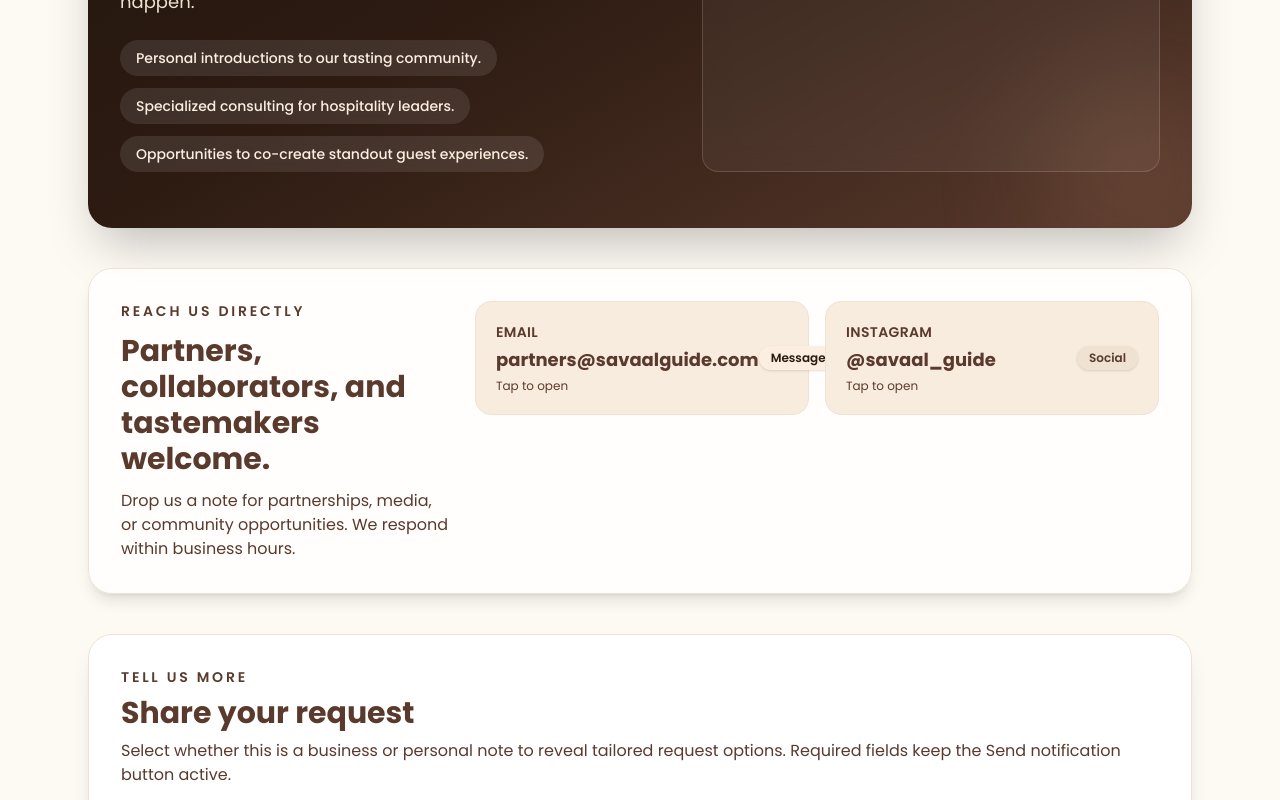
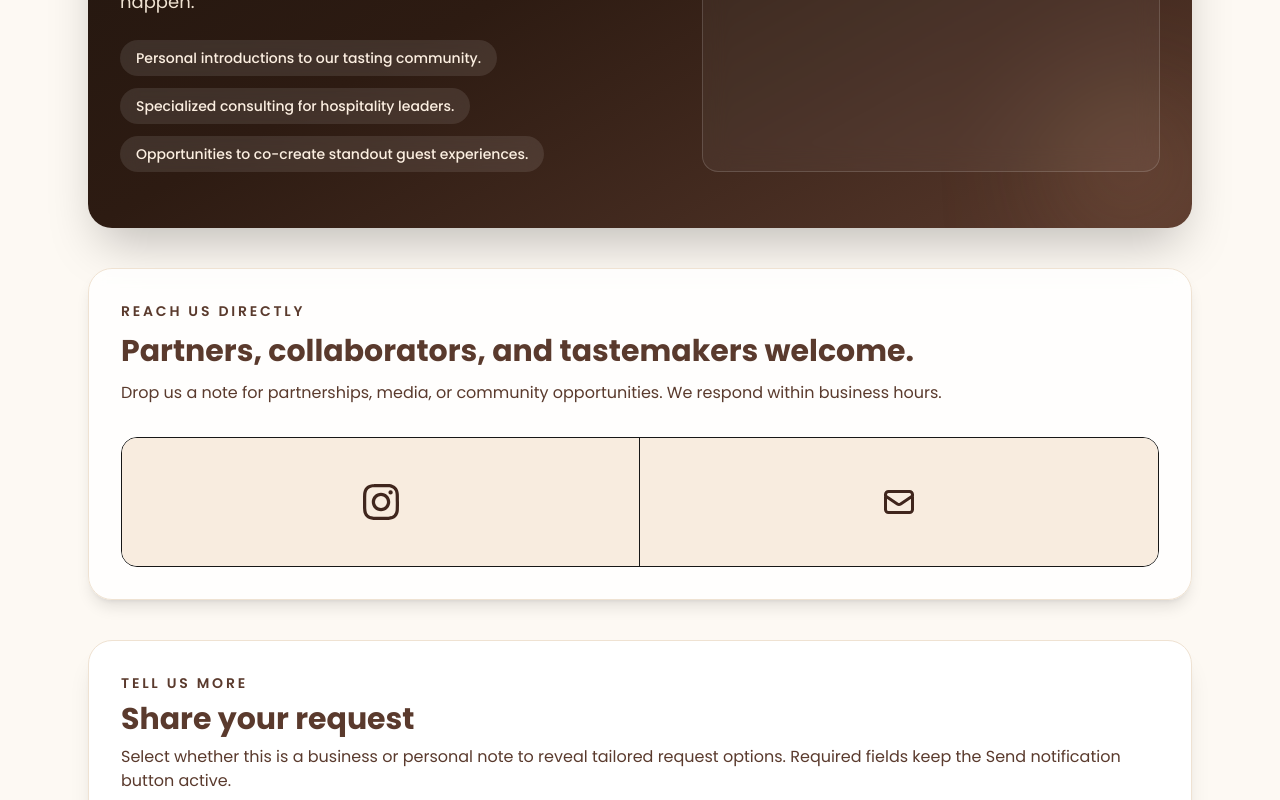
Before and after one commit to LayerSyncAi/savaal, a Next.js app: page /contact in a window 1280 px wide. Shown: the part 608-1408 px from the top of the page. Built offline with nearby package versions, Linux system fonts and the light colour scheme.

Commit message:
Refactor contact details with animated social links

```diff
--- a/app/contact/components/ContactDetails.tsx
+++ b/app/contact/components/ContactDetails.tsx
@@ -1,24 +1,55 @@
-import Link from "next/link";
+"use client";
 
-const contactPoints = [
+import React, { MouseEvent } from "react";
+import { useAnimate } from "framer-motion";
+import { IconType } from "react-icons";
+import { HiOutlineMail } from "react-icons/hi";
+import { SiInstagram } from "react-icons/si";
+
+const contactLinks: { label: string; href: string; Icon: IconType; badge: string }[] = [
+  {
+    label: "Instagram",
+    href: "https://www.instagram.com/savaal_guide",
+    Icon: SiInstagram,
+    badge: "Social",
+  },
   {
     label: "Email",
-    value: "partners@savaalguide.com",
     href: "mailto:partners@savaalguide.com",
-    accent: "bg-[#fcefe1] text-[#2c1a12]",
-  },
-  {
-    label: "Instagram",
-    value: "@savaal_guide",
-    href: "https://www.instagram.com/savaal_guide",
-    accent: "bg-[#efe2d2] text-[#5a3a2d]",
+    Icon: HiOutlineMail,
+    badge: "Message",
   },
 ];
 
+type Side = "top" | "left" | "bottom" | "right";
+type KeyframeMap = {
+  [key in Side]: string[];
+};
+
+const NO_CLIP = "polygon(0 0, 100% 0, 100% 100%, 0% 100%)";
+const BOTTOM_RIGHT_CLIP = "polygon(0 0, 100% 0, 0 0, 0% 100%)";
+const TOP_RIGHT_CLIP = "polygon(0 0, 0 100%, 100% 100%, 0% 100%)";
+const BOTTOM_LEFT_CLIP = "polygon(100% 100%, 100% 0, 100% 100%, 0 100%)";
+const TOP_LEFT_CLIP = "polygon(0 0, 100% 0, 100% 100%, 100% 0)";
+
+const ENTRANCE_KEYFRAMES: KeyframeMap = {
+  left: [BOTTOM_RIGHT_CLIP, NO_CLIP],
+  bottom: [BOTTOM_RIGHT_CLIP, NO_CLIP],
+  top: [BOTTOM_RIGHT_CLIP, NO_CLIP],
+  right: [TOP_LEFT_CLIP, NO_CLIP],
+};
+
+const EXIT_KEYFRAMES: KeyframeMap = {
+  left: [NO_CLIP, TOP_RIGHT_CLIP],
+  bottom: [NO_CLIP, TOP_RIGHT_CLIP],
+  top: [NO_CLIP, TOP_RIGHT_CLIP],
+  right: [NO_CLIP, BOTTOM_LEFT_CLIP],
+};
+
 export const ContactDetails = () => {
   return (
-    <section className="grid gap-6 rounded-3xl border border-(--border) bg-white/80 p-8 shadow-lg backdrop-blur lg:grid-cols-3">
-      <div className="space-y-3 lg:col-span-1">
+    <section className="space-y-8 rounded-3xl border border-(--border) bg-white/80 p-8 shadow-lg backdrop-blur">
+      <div className="space-y-3">
         <p className="text-sm font-semibold uppercase tracking-[0.2em] text-[var(--muted)]">
           Reach us directly
         </p>
@@ -26,35 +57,108 @@ export const ContactDetails = () => {
           Partners, collaborators, and tastemakers welcome.
         </h2>
         <p className="text-[var(--muted)]">
-          Drop us a note for partnerships, media, or community opportunities.
-          We respond within business hours.
+          Drop us a note for partnerships, media, or community opportunities. We respond within
+          business hours.
         </p>
       </div>
 
-      <div className="lg:col-span-2">
-        <div className="grid gap-4 sm:grid-cols-2">
-          {contactPoints.map((contact) => (
-            <Link
-              key={contact.label}
-              href={contact.href}
-              className="group flex items-center justify-between rounded-2xl border border-(--border) bg-(--secondary-light) p-5 transition hover:-translate-y-1 hover:border-[var(--accent)] hover:shadow-lg"
-            >
-              <div className="space-y-1">
-                <p className="text-sm font-semibold uppercase tracking-wide text-[var(--muted-dark)]">
-                  {contact.label}
-                </p>
-                <p className="text-lg font-bold text-[var(--primary-dark)]">{contact.value}</p>
-                <p className="text-xs text-[var(--muted)]">Tap to open</p>
-              </div>
-              <span
-                className={`rounded-full px-3 py-1 text-xs font-semibold shadow ${contact.accent}`}
-              >
-                {contact.label === "Email" ? "Message" : "Social"}
-              </span>
-            </Link>
+      <div className="divide-y divide-neutral-900 overflow-hidden rounded-2xl border border-neutral-900">
+        <div className="grid grid-cols-1 divide-x divide-neutral-900 sm:grid-cols-2">
+          {contactLinks.map((contact) => (
+            <LinkBox key={contact.label} Icon={contact.Icon} href={contact.href} badge={contact.badge} />
           ))}
         </div>
       </div>
     </section>
   );
 };
+
+const LinkBox = ({
+  Icon,
+  href,
+  badge,
+}: {
+  Icon: IconType;
+  href: string;
+  badge: string;
+}) => {
+  const [scope, animate] = useAnimate();
+
+  const getNearestSide = (e: MouseEvent) => {
+    const box = (e.target as HTMLElement).getBoundingClientRect();
+
+    const proximityToLeft = {
+      proximity: Math.abs(box.left - e.clientX),
+      side: "left" as Side,
+    };
+    const proximityToRight = {
+      proximity: Math.abs(box.right - e.clientX),
+      side: "right" as Side,
+    };
+    const proximityToTop = {
+      proximity: Math.abs(box.top - e.clientY),
+      side: "top" as Side,
+    };
+    const proximityToBottom = {
+      proximity: Math.abs(box.bottom - e.clientY),
+      side: "bottom" as Side,
+    };
+
+    const sortedProximity = [
+      proximityToLeft,
+      proximityToRight,
+      proximityToTop,
+      proximityToBottom,
+    ].sort((a, b) => a.proximity - b.proximity);
+
+    return sortedProximity[0].side;
+  };
+
+  const handleMouseEnter = (e: MouseEvent) => {
+    const side = getNearestSide(e);
+
+    animate(scope.current, {
+      clipPath: ENTRANCE_KEYFRAMES[side],
+    });
+  };
+
+  const handleMouseLeave = (e: MouseEvent) => {
+    const side = getNearestSide(e);
+
+    animate(scope.current, {
+      clipPath: EXIT_KEYFRAMES[side],
+    });
+  };
+
+  return (
+    <a
+      href={href}
+      target="_blank"
+      rel="noreferrer"
+      onMouseEnter={(e) => {
+        handleMouseEnter(e);
+      }}
+      onMouseLeave={(e) => {
+        handleMouseLeave(e);
+      }}
+      className="relative grid h-24 w-full place-content-center bg-(--secondary-light) transition sm:h-32"
+    >
+      <Icon className="text-2xl sm:text-3xl lg:text-4xl text-[var(--primary-dark)]" />
+
+      <div
+        ref={scope}
+        style={{
+          clipPath: BOTTOM_RIGHT_CLIP,
+        }}
+        className="absolute inset-0 grid place-content-center bg-neutral-900 text-white"
+      >
+        <div className="flex items-center gap-2">
+          <Icon className="text-2xl sm:text-3xl md:text-4xl" />
+          <span className="rounded-full bg-white/10 px-3 py-1 text-xs font-semibold uppercase tracking-wide">
+            {badge}
+          </span>
+        </div>
+      </div>
+    </a>
+  );
+};
```
